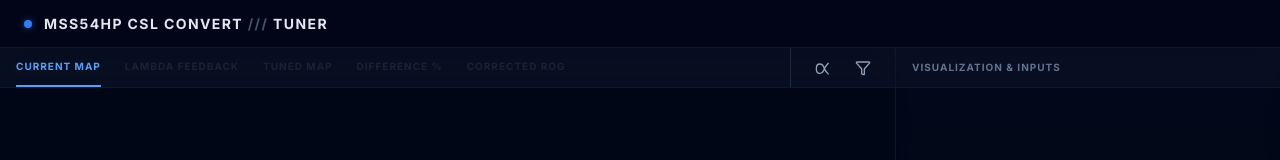
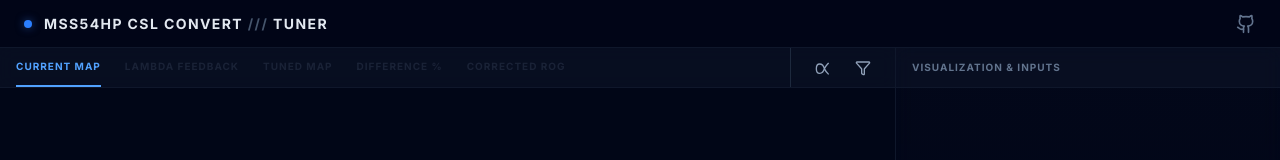
Before and after one commit to mushitaro/E46M3CSL_TuningTool, a Next.js app: page / in a window 1280 px wide. Shown: the top 160 px of the page. Built offline with nearby package versions, Linux system fonts and the light colour scheme.

Commit message:
Add GitHub repository link to application header

```diff
--- a/src/app/page.tsx
+++ b/src/app/page.tsx
@@ -16,7 +16,7 @@ import { VEMap, ProcessedLog, LogDataPoint, LogFilterConfig, InterpolationPoint
 import { FilterConfigPanel } from '@/components/FilterConfigPanel';
 import { InterpolationTableEditor } from '@/components/InterpolationTableEditor';
 import { LogDataTable } from '@/components/LogDataTable';
-import { AlertCircle, CheckCircle, Download, FileCode, FileSpreadsheet, Settings, Power, Zap, Thermometer, Cpu, Trash2 } from 'lucide-react';
+import { AlertCircle, CheckCircle, Download, FileCode, FileSpreadsheet, Settings, Power, Zap, Thermometer, Cpu, Trash2, Github } from 'lucide-react';
 import { APP_CONFIG, MAP_DIMENSIONS, RPM_AXIS, TPS_AXIS, CSL_STOCK_MAP_DATA } from '@/config/constants';
 
 export default function Home() {
@@ -341,6 +341,17 @@ export default function Home() {
             MSS54HP CSL CONVERT <span className="text-slate-600">///</span> TUNER
           </h1>
         </div>
+
+        {/* GitHub Link */}
+        <a
+          href="https://github.com/mushitaro/mss54hp-csl-convert-tuner"
+          target="_blank"
+          rel="noopener noreferrer"
+          className="text-slate-500 hover:text-slate-300 transition-colors"
+          title="View on GitHub"
+        >
+          <Github className="w-5 h-5" />
+        </a>
       </header>
 
       <div className="flex flex-1 overflow-hidden">
```
